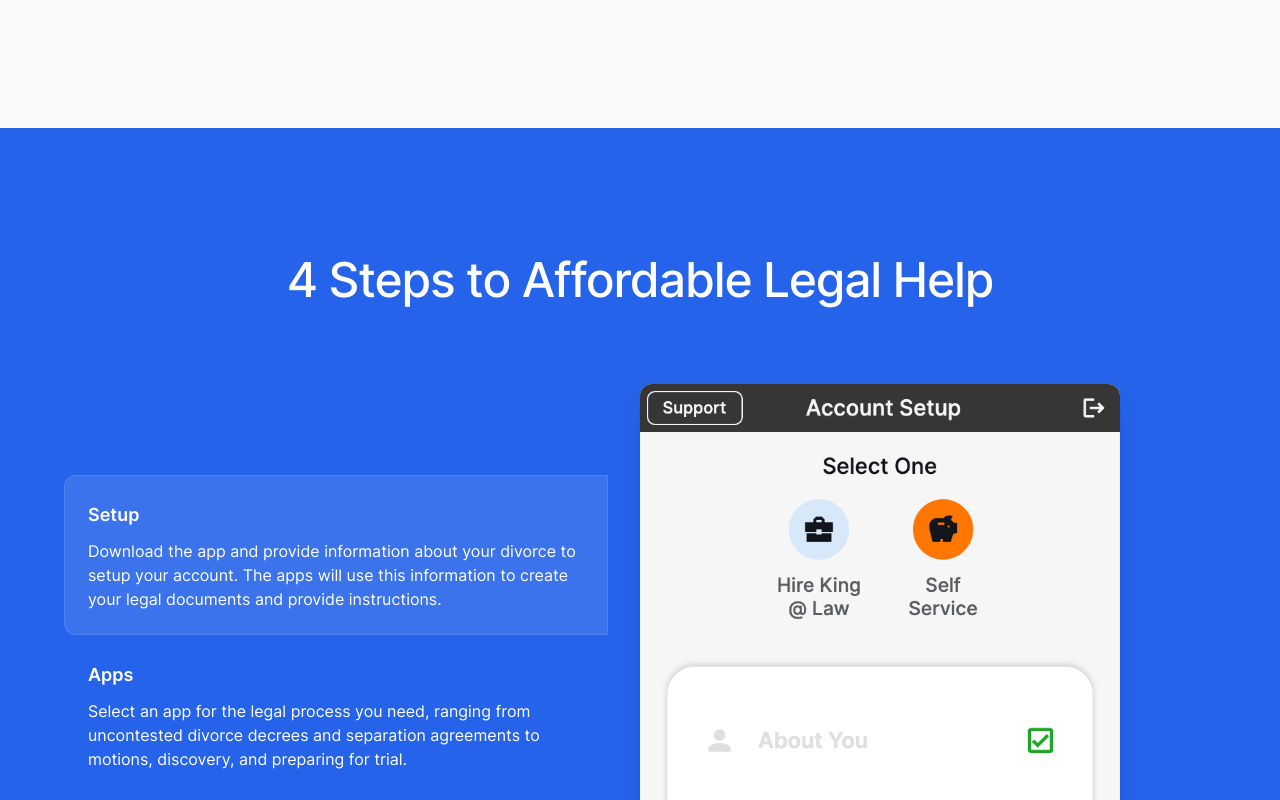
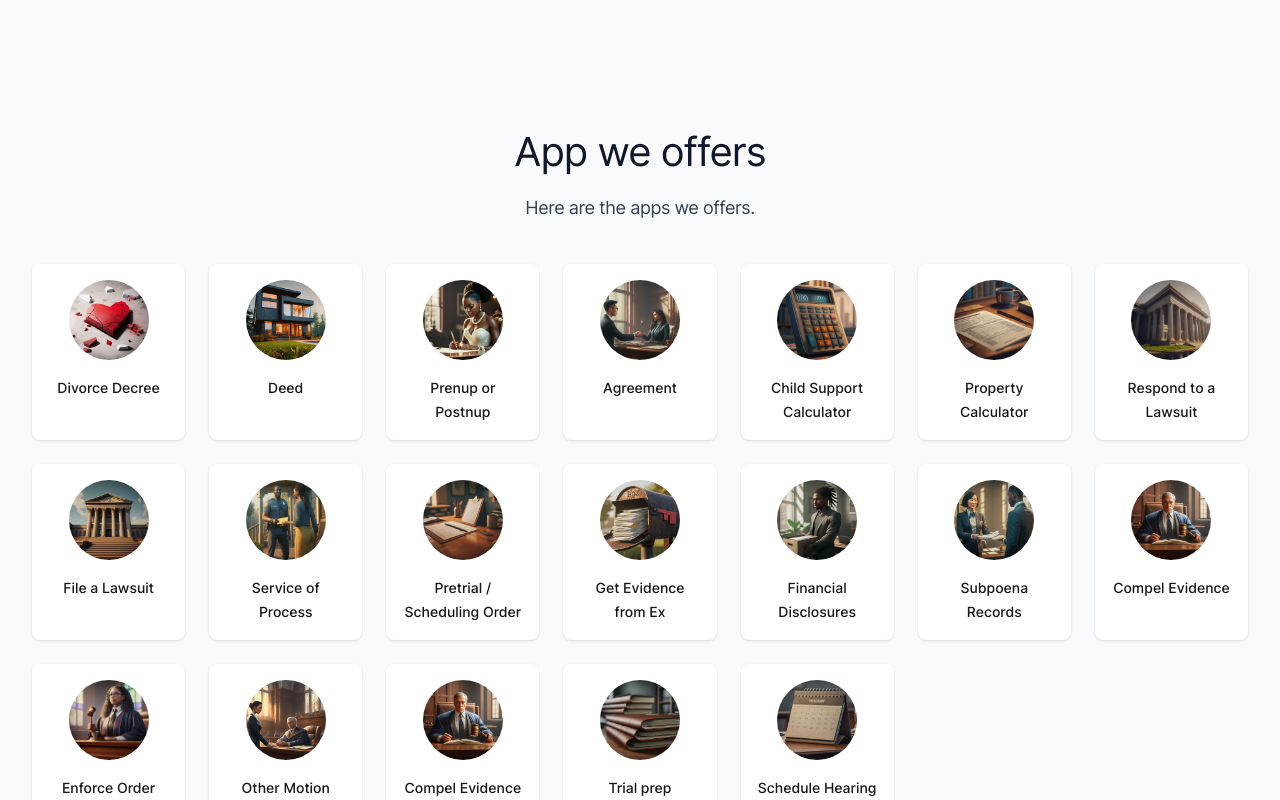
Before and after one commit to David44357/KingLawWebsite, a Next.js app: page /prometheus in a window 1280 px wide. Shown: the part 620-1420 px from the top of the page. Built offline with nearby package versions, Linux system fonts and the light colour scheme.

Commit message:
app details with images

```diff
--- a/src/components/Pricing.jsx
+++ b/src/components/Pricing.jsx
@@ -112,15 +112,16 @@ export function Pricing() {
       className="bg-slate-900 py-20 sm:py-32"
     >
       <Container>
-        <div className="md:text-center">
-          <h2 className="font-display text-3xl tracking-tight text-white sm:text-4xl">
-         Flat-fee pricing
+        {/* <div className="md:text-center"> */}
+        <div className="text-center">
+          <h2 className="font-display text-3xl tracking-tight text-white sm:text-4xl sm:text-center">
+            Flat-fee pricing
           </h2>
-          <p className="mt-4 text-lg text-slate-200">
+          <p className="mt-0 text-lg text-slate-200 sm:text-center">
             A few examples of our fees
           </p>
         </div>
-        <div className="mt-16 px-8 grid max-w-2xl grid-cols-1 gap-y-5 sm:mx-auto lg:max-w-none lg:grid-cols-3 xl:mx-0 xl:gap-x-8">
+        <div className="mt-8 px-8 grid max-w-2xl grid-cols-1 gap-y-5 sm:mx-auto lg:max-w-none lg:grid-cols-3 xl:mx-0 xl:gap-x-8">
           <Plan
             name="Self-Service"
             price="$189/mo"
--- /dev/null
+++ b/src/components/PromAppDetails.jsx
@@ -0,0 +1,188 @@
+import Image from 'next/image'
+
+import { PromContainer } from '@/components/PromContainer'
+import backgroundImage from '@/images/background-faqs.jpg'
+// import { EnvelopeIcon, PhoneIcon } from '@heroicons/react/20/solid'
+const people = [
+  {
+    name: 'Divorce Decree',
+    imageUrl:'/images/Broken Heart.png',
+  },
+  {
+    name: 'Deed',
+    imageUrl:'/images/Deed.png',
+  },
+  {
+    name: 'Prenup or Postnup',
+    imageUrl:'/images/Prenup.png',
+  },
+  {
+    name: 'Agreement',
+    imageUrl:'/images/Agreements.png',
+  },
+  {
+    name: 'Child Support Calculator',
+    imageUrl:'/images/Calculator.png',
+  },
+  {
+    name: 'Property Calculator',
+    imageUrl:'/images/PropertyCalculator.png',
+  },
+  {
+    name: 'Respond to a Lawsuit',
+    imageUrl:'/images/Respond to a Lawsuit.jpg',
+  },
+  {
+    name: 'File a Lawsuit',
+    imageUrl:'/images/File a Lawsuit.png',
+  },
+  {
+    name: 'Service of Process',
+    imageUrl:'/images/Service of Process.png',
+  },
+  {
+    name: 'Pretrial / Scheduling Order',
+    imageUrl:'/images/SchedulingOrder.jpeg',
+  },
+  {
+    name: 'Get Evidence from Ex',
+    imageUrl:'/images/EvidencefromEx.png',
+  },
+  {
+    name: 'Financial Disclosures',
+    imageUrl:'/images/FinancialDisclosures.png',
+  },
+  {
+    name: 'Subpoena Records',
+    imageUrl:'/images/Subpoena.png',
+  },
+  {
+    name: 'Compel Evidence',
+    imageUrl:'/images/Compel.jpeg',
+  },
+  {
+    name: 'Enforce Order',
+    imageUrl:'/images/Enforce.jpeg',
+  },
+  {
+    name: 'Other Motion',
+    imageUrl:'/images/Motion.jpeg',
+  },
+  {
+    name: 'Compel Evidence',
+    imageUrl:'/images/Compel.jpeg',
+  },
+  {
+    name: 'Trial prep',
+    imageUrl:'/images/Trial Prep.jpeg',
+  },
+  {
+    name: 'Schedule Hearing',
+    imageUrl:'/images/ScheduleHearing.jpeg',
+  },
+
+  // More people...
+]
+
+
+export function PromAppDetails() {
+  return (
+    <section
+      id="appDetails"
+      aria-labelledby="faq-title"
+      className="relative overflow-hidden bg-slate-50"
+      // className="relative overflow-hidden bg-slate-50 py-20 sm:py-32"
+    >
+      <PromContainer className="relative">
+        <div className="mx-auto max-w-2xl text-center mb-10">
+          <h2 className="font-display text-3xl tracking-tight text-slate-900 sm:text-4xl">
+            App we offers
+          </h2>
+          <p className="mt-4 text-lg tracking-tight text-slate-700">
+            Here are the apps we offers.
+          </p>
+        </div>
+        <ul role="list" className="grid grid-cols-1 gap-6 sm:grid-cols-2 md:grid-cols-3 lg:grid-cols-7 mb-10">
+          {people.map((person) => (
+            <li
+              key={person.name}
+              className="col-span-1 flex flex-col divide-y divide-gray-200 rounded-lg bg-white text-center shadow"
+            >
+              <div className="flex flex-1 flex-col p-4">
+              {/* <div className="flex flex-1 flex-col p-8"> */}
+                <img className="mx-auto h-20 w-20 flex-shrink-0 rounded-full" src={person.imageUrl} alt="" />
+                {/* <img className="mx-auto h-32 w-32 flex-shrink-0 rounded-full" src={person.imageUrl} alt="" /> */}
+                <h3 className="mt-4 text-sm font-medium text-gray-900">{person.name}</h3>
+                {/* <dl className="mt-1 flex flex-grow flex-col justify-between">
+                  <dt className="sr-only">Title</dt>
+                  <dd className="text-sm text-gray-500">{person.title}</dd>
+                  <dt className="sr-only">Role</dt>
+                  <dd className="mt-3">
+                    <span className="inline-flex items-center rounded-full bg-green-50 px-2 py-1 text-xs font-medium text-green-700 ring-1 ring-inset ring-green-600/20">
+                      {person.role}
+                    </span>
+                  </dd>
+                </dl> */}
+              </div>
+              {/* <div>
+                <div className="-mt-px flex divide-x divide-gray-200">
+                  <div className="flex w-0 flex-1">
+                    <a
+                      href={`mailto:${person.email}`}
+                      className="relative -mr-px inline-flex w-0 flex-1 items-center justify-center gap-x-3 rounded-bl-lg border border-transparent py-4 text-sm font-semibold text-gray-900"
+                    >
+                      <EnvelopeIcon className="h-5 w-5 text-gray-400" aria-hidden="true" />
+                      Email
+                    </a>
+                  </div>
+                  <div className="-ml-px flex w-0 flex-1">
+                    <a
+                      href={`tel:${person.telephone}`}
+                      className="relative inline-flex w-0 flex-1 items-center justify-center gap-x-3 rounded-br-lg border border-transparent py-4 text-sm font-semibold text-gray-900"
+                    >
+                      <PhoneIcon className="h-5 w-5 text-gray-400" aria-hidden="true" />
+                      Call
+                    </a>
+                  </div>
+                </div>
+              </div> */}
+            </li>
+          ))}
+        </ul>
+      </PromContainer>
+
+      {/* <PromContainer className="relative">
+        <div className="mx-auto max-w-2xl lg:mx-0">
+          <h2
+            id="faq-title"
+            className="font-display text-3xl tracking-tight text-slate-900 sm:text-4xl"
+          >
+            Frequently asked questions
+          </h2>
+          <p className="mt-4 text-lg tracking-tight text-slate-700">
+            Still have questions? Contact attorney David King at David@kinglawnc.com or schedule a consultation at kinglawnc.com/meeting.
+          </p>
+        </div>
+        <ul
+          role="list"
+          className="mx-auto mt-10 grid max-w-2xl grid-cols-1 gap-8 lg:max-w-none lg:grid-cols-3"
+        >
+          {faqs.map((column, columnIndex) => (
+            <li key={columnIndex}>
+              <ul role="list" className="flex flex-col gap-y-8">
+                {column.map((faq, faqIndex) => (
+                  <li key={faqIndex}>
+                    <h3 className="font-display text-lg leading-7 text-slate-900">
+                      {faq.question}
+                    </h3>
+                    <p className="mt-4 text-sm text-slate-700">{faq.answer}</p>
+                  </li>
+                ))}
+              </ul>
+            </li>
+          ))}
+        </ul>
+      </PromContainer> */}
+    </section>
+  )
+}
--- a/src/pages/prometheus.jsx
+++ b/src/pages/prometheus.jsx
@@ -14,6 +14,7 @@ import { PromFaqs } from '@/components/PromFaqs'
 
 import { Testimonials } from '@/components/Testimonials'
 import { AppStoreLink } from '@/components/AppStoreLink'
+import { PromAppDetails } from '@/components/PromAppDetails'
 
 
 export default function Home() {
@@ -29,6 +30,7 @@ export default function Home() {
       <Header />
       <main>
         <PromHero />
+        <PromAppDetails />
         <PromPrimaryFeatures />
         <PromSecondaryFeatures />
         {/* <Testimonials /> */}
```
